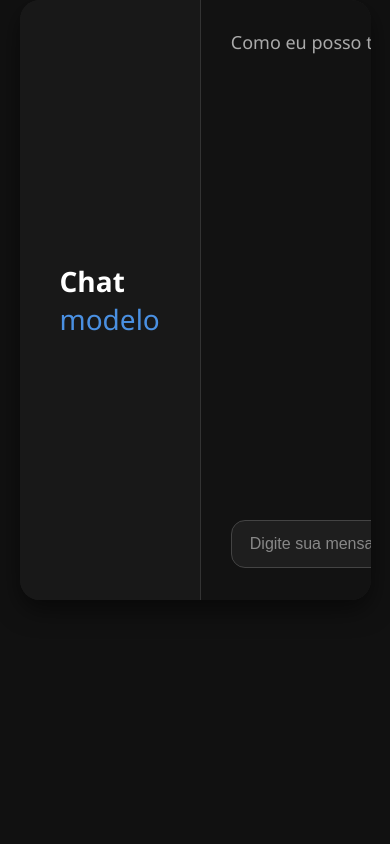
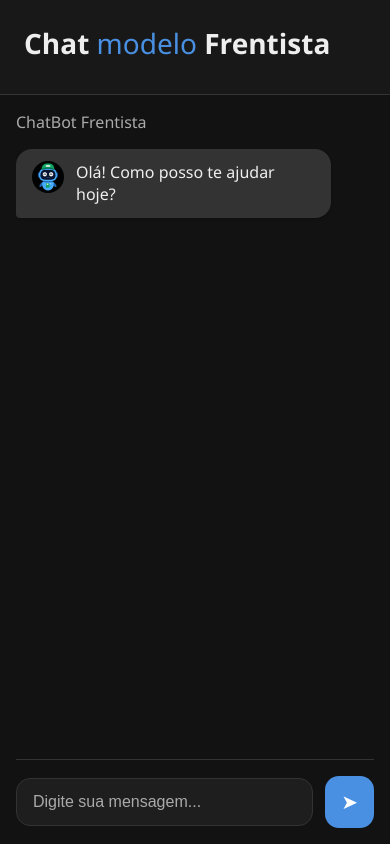
Before and after one commit to touro3/IntepretadorDadosPostos, a Flask app: page / in a window 390 px wide. Run offline with Flask 3, Linux system fonts and the light colour scheme.

Commit message:
Melhoria interface

```diff
--- a/frontend/app.py
+++ b/frontend/app.py
@@ -1,13 +1,13 @@
 from flask import Flask, render_template, request, jsonify
 from dotenv import load_dotenv
 import os
-import openai
+from openai import OpenAI
 
 load_dotenv()
+client = OpenAI(api_key=os.getenv("OPENAI_API_KEY"))
 app = Flask(__name__)
 
 # Define a chave da OpenAI
-openai.api_key = os.getenv("OPENAI_API_KEY")
 
 @app.route('/')
 def index():
@@ -19,13 +19,11 @@ def chat():
     user_message = data.get("message", "")
 
     try:
-        response = openai.ChatCompletion.create(
-            model="gpt-4o",
-            messages=[
-                {"role": "system", "content": "Você é um assistente útil e simpático."},
-                {"role": "user", "content": user_message}
-            ]
-        )
+        response = client.chat.completions.create(model="gpt-4o",
+        messages=[
+            {"role": "system", "content": "Você é um assistente útil e simpático."},
+            {"role": "user", "content": user_message}
+        ])
         reply = response.choices[0].message.content
         return jsonify({"reply": reply})
     except Exception as e:
--- a/frontend/static/script.js
+++ b/frontend/static/script.js
@@ -1,22 +1,31 @@
 document.addEventListener("DOMContentLoaded", function () {
-  document.getElementById('sendButton').addEventListener('click', async () => {
+  const sendButton = document.getElementById('sendButton');
   const input = document.getElementById('userInput');
-    const message = input.value.trim();
-
-    if (message !== '') {
   const messagesContainer = document.getElementById('chatMessages');
 
-      // Exibe mensagem do usuário
-      const userMessage = document.createElement('div');
-      userMessage.className = 'message user-message';
-      userMessage.textContent = message;
-      messagesContainer.appendChild(userMessage);
+  async function sendMessage() {
+    const message = input.value.trim();
+    if (!message) return;
 
+    // Adiciona mensagem do usuário (sem avatar)
+    addMessage(message, 'user-message', false);
     input.value = '';
-      input.focus();
-      messagesContainer.scrollTop = messagesContainer.scrollHeight;
 
     try {
+      // Mostra mensagem de "Digitando..." com avatar do robô
+      const typingMsg = addMessage(
+        '<div class="typing-indicator"><span></span><span></span><span></span></div>',
+        'bot-message',
+        true
+      );
+
+      // Simula delay de resposta
+      await new Promise(resolve => setTimeout(resolve, 1000));
+
+      // Remove o "Digitando..." antes de mostrar a resposta real
+      messagesContainer.removeChild(typingMsg);
+
+      // Envia para o servidor
       const response = await fetch('/chat', {
         method: 'POST',
         headers: { 'Content-Type': 'application/json' },
@@ -25,19 +34,46 @@ document.addEventListener("DOMContentLoaded", function () {
 
       const data = await response.json();
 
-        // Exibe resposta do bot
-        const botMessage = document.createElement('div');
-        botMessage.className = 'message bot-message';
-        botMessage.textContent = data.reply;
-        messagesContainer.appendChild(botMessage);
-        messagesContainer.scrollTop = messagesContainer.scrollHeight;
+      // Adiciona resposta do bot COM avatar animado
+      addMessage(
+        `<img src="/static/robo_animado.gif" class="bot-avatar">
+         <div class="bot-text">${data.reply}</div>`,
+        'bot-message',
+        true
+      );
 
     } catch (error) {
-        const errorMsg = document.createElement('div');
-        errorMsg.className = 'message bot-message';
-        errorMsg.textContent = 'Erro ao conectar com o servidor.';
-        messagesContainer.appendChild(errorMsg);
+      addMessage(
+        `<img src="/static/robo_animado.gif" class="bot-avatar">
+         <div class="bot-text">Erro ao conectar com o servidor</div>`,
+        'bot-message',
+        true
+      );
+      console.error('Erro no chat:', error);
     }
+  }
+
+  function addMessage(content, className, isHTML = false) {
+    const message = document.createElement("div");
+    message.className = `message ${className}`;
+
+    if (isHTML) {
+      message.innerHTML = content;
+    } else {
+      message.textContent = content;
+    }
+
+    messagesContainer.appendChild(message);
+    messagesContainer.scrollTop = messagesContainer.scrollHeight;
+    return message;
+  }
+
+  // Event listeners
+  sendButton.addEventListener('click', sendMessage);
+
+  input.addEventListener('keypress', (e) => {
+    if (e.key === 'Enter') {
+      sendMessage();
     }
   });
 });
--- a/frontend/static/styles.css
+++ b/frontend/static/styles.css
@@ -1,14 +1,33 @@
 /* styles.css */
+:root {
+  --primary-color: #4a90e2;
+  --primary-hover: #3a77c1;
+  --background-dark: #111;
+  --container-dark: #1c1c1c;
+  --sidebar-dark: #181818;
+  --chatbox-dark: #121212;
+  --text-light: #eee;
+  --text-muted: #aaa;
+  --border-dark: #333;
+  --input-dark: #1e1e1e;
+  --bot-message-bg: #333;
+  --user-message-bg: #4a90e2;
+  --typing-dots: #666;
+}
+
 * {
   margin: 0;
   padding: 0;
   box-sizing: border-box;
 }
+
 body, .stApp {
-  font-family: 'Segoe UI', sans-serif;
-  background-color: #111;
-  color: #eee;
-  height: 100vh;
+  font-family: 'Segoe UI', -apple-system, BlinkMacSystemFont, sans-serif;
+  background-color: var(--background-dark);
+  color: var(--text-light);
+  min-height: 100vh;
+  display: flex;
+  flex-direction: column;
 }
 
 .container {
@@ -16,7 +35,8 @@ body, .stApp {
   width: 90vw;
   max-width: 1000px;
   height: 600px;
-  background: #1c1c1c;
+  max-height: 90vh;
+  background: var(--container-dark);
   border-radius: 20px;
   overflow: hidden;
   box-shadow: 0 10px 25px rgba(0, 0, 0, 0.5);
@@ -24,21 +44,25 @@ body, .stApp {
 }
 
 .sidebar {
-  background-color: #181818;
-  padding: 40px;
+  background-color: var(--sidebar-dark);
+  padding: 2rem;
   width: 300px;
+  min-width: 250px;
   display: flex;
-  align-items: center;
+  flex-direction: column;
   justify-content: center;
-  border-right: 1px solid #333;
+  border-right: 1px solid var(--border-dark);
 }
+
 .sidebar h1 {
-  font-size: 28px;
+  font-size: 1.75rem;
   font-weight: 600;
-  color: #fff;
+  color: var(--text-light);
+  margin-bottom: 0.5rem;
 }
+
 .sidebar span {
-  color: #4a90e2;
+  color: var(--primary-color);
   font-weight: 400;
 }
 
@@ -46,80 +70,189 @@ body, .stApp {
   flex: 1;
   display: flex;
   flex-direction: column;
-  justify-content: space-between;
-  padding: 30px;
-  background-color: #121212;
+  padding: 1.5rem;
+  background-color: var(--chatbox-dark);
 }
 
 .chat-header p {
-  font-size: 18px;
-  color: #aaa;
-  margin-bottom: 15px;
+  font-size: 1rem;
+  color: var(--text-muted);
+  margin-bottom: 1rem;
 }
 
 .chat-messages {
   flex: 1;
   overflow-y: auto;
-  margin-bottom: 20px;
-  padding-right: 10px;
+  margin-bottom: 1rem;
+  padding-right: 0.5rem;
+  scrollbar-width: thin;
+  scrollbar-color: var(--primary-color) var(--container-dark);
+}
+
+.chat-messages::-webkit-scrollbar {
+  width: 6px;
+}
+
+.chat-messages::-webkit-scrollbar-thumb {
+  background-color: var(--primary-color);
+  border-radius: 3px;
+}
+
+.chat-messages::-webkit-scrollbar-track {
+  background-color: var(--container-dark);
 }
 
 .message {
-  padding: 12px 16px;
-  border-radius: 14px;
-  margin-bottom: 10px;
-  max-width: 80%;
+  display: flex;
+  align-items: flex-start;
+  gap: 12px;
+  padding: 0.75rem 1rem;
+  border-radius: 1rem;
+  margin-bottom: 0.75rem;
+  max-width: 85%;
   line-height: 1.4;
-  white-space: pre-wrap;
+  word-wrap: break-word;
+  opacity: 0;
+  transform: translateY(10px);
+  animation: fadeIn 0.3s ease-out forwards;
+}
+
+@keyframes fadeIn {
+  to {
+    opacity: 1;
+    transform: translateY(0);
+  }
 }
 
 .user-message {
-  background-color: #4a90e2;
+  background-color: var(--user-message-bg);
   color: white;
   margin-left: auto;
-  border-bottom-right-radius: 0;
+  border-bottom-right-radius: 0.25rem;
 }
 
 .bot-message {
-  background-color: #333;
-  color: #eee;
+  background-color: var(--bot-message-bg);
+  color: var(--text-light);
   margin-right: auto;
-  border-bottom-left-radius: 0;
-  box-shadow: 0 1px 2px rgba(0,0,0,0.3);
+  border-bottom-left-radius: 0.25rem;
+  box-shadow: 0 1px 3px rgba(0, 0, 0, 0.2);
+}
+
+.message-content {
+  flex: 1;
+}
+
+.bot-avatar {
+  width: 32px;
+  height: 32px;
+  border-radius: 50%;
+  object-fit: cover;
+  flex-shrink: 0;
 }
 
 .chat-input {
   display: flex;
-  gap: 10px;
+  gap: 0.75rem;
   align-items: center;
+  padding-top: 1rem;
+  border-top: 1px solid var(--border-dark);
 }
+
 #userInput {
   flex: 1;
-  padding: 14px 18px;
-  font-size: 16px;
-  border: 1px solid #444;
-  border-radius: 14px;
+  padding: 0.875rem 1rem;
+  font-size: 1rem;
+  border: 1px solid var(--border-dark);
+  border-radius: 0.875rem;
   outline: none;
-  background-color: #1e1e1e;
-  color: #eee;
-  transition: border 0.2s ease;
+  background-color: var(--input-dark);
+  color: var(--text-light);
+  transition: all 0.2s ease;
 }
+
 #userInput::placeholder {
-  color: #888;
+  color: var(--text-muted);
 }
+
 #userInput:focus {
-  border-color: #4a90e2;
+  border-color: var(--primary-color);
+  box-shadow: 0 0 0 2px rgba(74, 144, 226, 0.2);
 }
+
 #sendButton {
-  padding: 14px 16px;
-  background-color: #4a90e2;
+  padding: 0.875rem 1rem;
+  background-color: var(--primary-color);
   color: white;
-  font-size: 20px;
+  font-size: 1.25rem;
   border: none;
-  border-radius: 14px;
+  border-radius: 0.875rem;
   cursor: pointer;
-  transition: background 0.2s ease;
+  transition: all 0.2s ease;
+  display: flex;
+  align-items: center;
+  justify-content: center;
 }
+
 #sendButton:hover {
-  background-color: #3a77c1;
+  background-color: var(--primary-hover);
+  transform: scale(1.05);
 }
+
+#sendButton:active {
+  transform: scale(0.98);
+}
+
+.typing-indicator {
+  display: flex;
+  padding: 0.625rem 0.9375rem;
+  gap: 0.375rem;
+}
+
+.typing-indicator span {
+  width: 8px;
+  height: 8px;
+  background-color: var(--typing-dots);
+  border-radius: 50%;
+  display: inline-block;
+  animation: typing 1s infinite ease-in-out;
+}
+
+.typing-indicator span:nth-child(2) {
+  animation-delay: 0.2s;
+}
+
+.typing-indicator span:nth-child(3) {
+  animation-delay: 0.4s;
+}
+
+@keyframes typing {
+  0%, 100% { transform: translateY(0); }
+  50% { transform: translateY(-4px); }
+}
+
+/* Responsividade */
+@media (max-width: 768px) {
+  .container {
+    flex-direction: column;
+    height: 100vh;
+    max-height: none;
+    width: 100%;
+    border-radius: 0;
+  }
+
+  .sidebar {
+    width: 100%;
+    padding: 1.5rem;
+    border-right: none;
+    border-bottom: 1px solid var(--border-dark);
+  }
+
+  .chatbox {
+    padding: 1rem;
+  }
+
+  .message {
+    max-width: 90%;
+  }
+}
--- a/frontend/templates/index.html
+++ b/frontend/templates/index.html
@@ -2,19 +2,28 @@
 <html lang="pt-BR">
 <head>
   <meta charset="UTF-8">
-  <title>Chat modelo</title>
+  <title>ChatBot Frentista</title>
   <link rel="stylesheet" href="/static/styles.css">
 </head>
 <body>
   <div class="container">
     <div class="sidebar">
-      <h1>Chat <span>modelo</span></h1>
+      <h1>Chat <span>modelo</span>
+       Frentista
+      </h1>
+
     </div>
     <div class="chatbox">
       <div class="chat-header">
-        <p>Como eu posso te ajudar hoje?</p>
+        <p>ChatBot Frentista</p>
       </div>
-      <div class="chat-messages" id="chatMessages"></div>
+      <div class="chat-messages" id="chatMessages">
+        <!-- Mensagem inicial do bot com GIF -->
+        <div class="message bot-message">
+          <img src="/static/robo_animado.gif" alt="Bot" class="bot-avatar">
+          <span>Olá! Como posso te ajudar hoje?</span>
+        </div>
+      </div>
       <div class="chat-input">
         <input type="text" id="userInput" placeholder="Digite sua mensagem..." />
         <button id="sendButton">➤</button>
```
Also changed, not shown: frontend/static/robo_animado.gif (added). Lines whose indentation alone changed are shown as unchanged.
